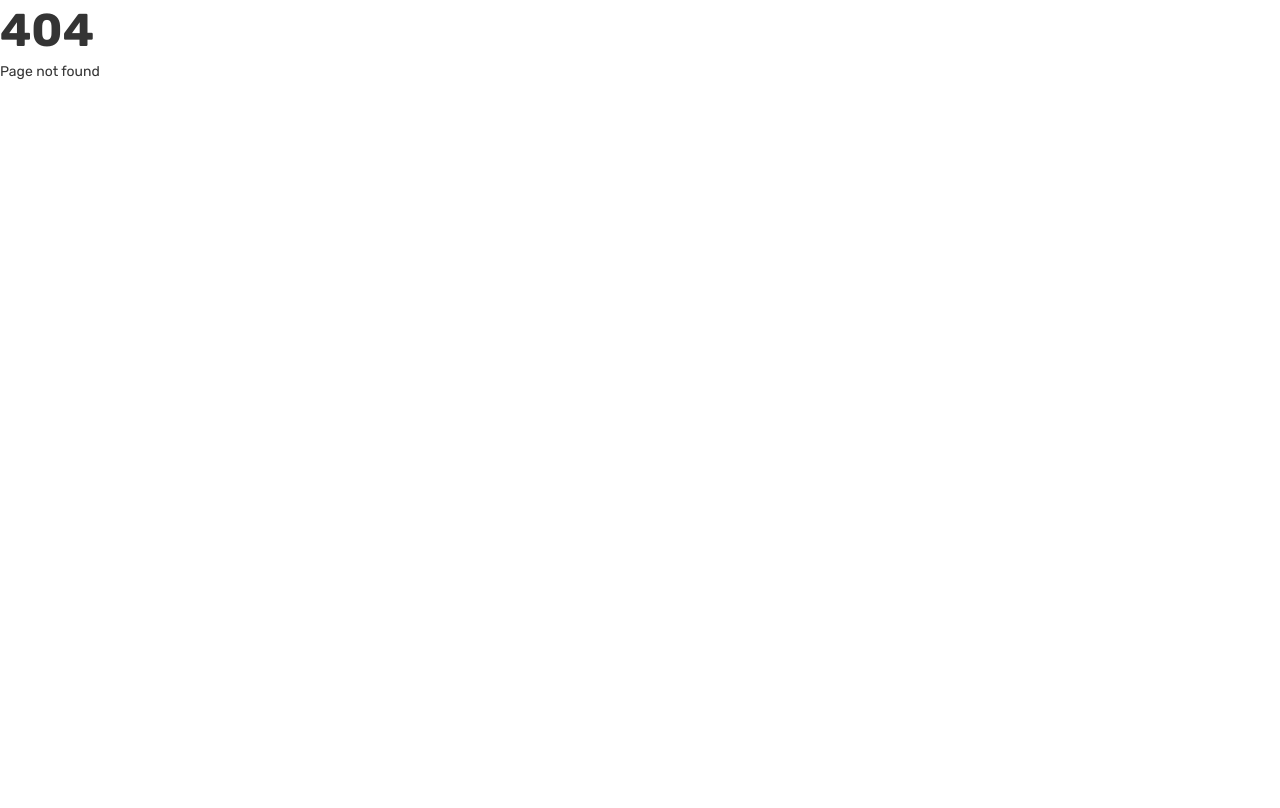
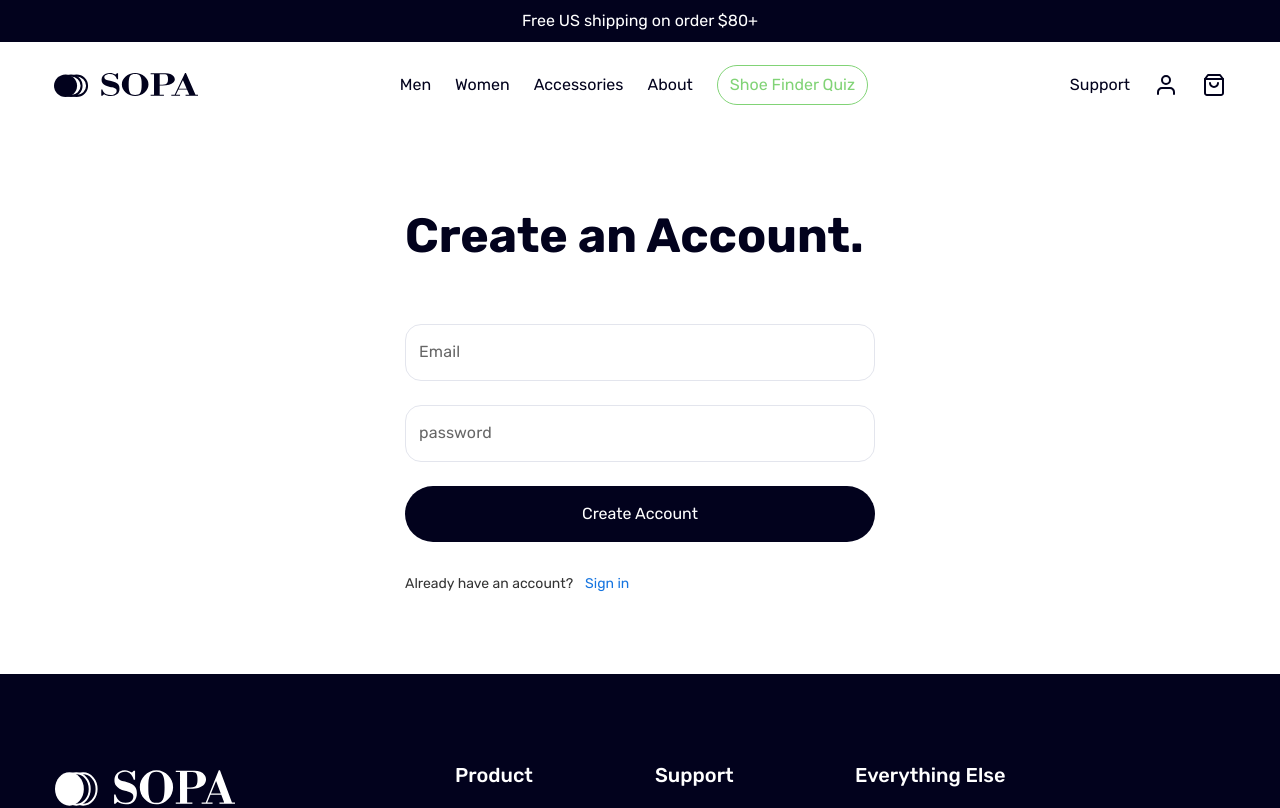
Before and after one commit to SOPA-shop/SOPA-FE-REACT, a React (Vite) app: page /join in a window 1280 px wide. Before the commit this address had no page. Shown: the top 808 px of the page. Built offline with nearby package versions, Linux system fonts and the light colour scheme.

Commit message:
[ADD] add base auth and join page

```diff
--- a/src/App.jsx
+++ b/src/App.jsx
@@ -1,11 +1,14 @@
 import { Route, Routes } from 'react-router-dom'
 import ErrorPage from './pages/error-pages/ErrorPage.jsx'
 import Layout from './layout/Layout.jsx'
+import Join from './pages/Auth/join/Join.jsx'
 
 function App() {
   return (
     <Routes>
-      <Route path="/" element={<Layout />}></Route>
+      <Route path="/" element={<Layout />}>
+        <Route path="/join" element={<Join />} />
+      </Route>
       <Route path="*" element={<ErrorPage />} />
     </Routes>
   )
--- /dev/null
+++ b/src/component/BaseInputText.jsx
@@ -0,0 +1,47 @@
+import TextField from '@mui/material/TextField'
+import { styled } from '@mui/system'
+import { useField } from 'formik'
+
+const InputField = styled(TextField)({
+  '& .MuiInputBase-root': {
+    fontSize: '16px',
+    borderRadius: '16px',
+    fontFamily: 'Rubik',
+    '& .MuiInputBase-input': {
+      padding: '17px 20px',
+    },
+  },
+  '& .MuiInputLabel-root': {
+    fontSize: '16px',
+    fontFamily: 'Rubik',
+  },
+})
+
+const BaseInputText = ({ ...props }) => {
+  const [field, error] = useField(props)
+
+  console.log('meta.error', error)
+  return (
+    <InputField
+      {...field}
+      {...props}
+      error={error.error && error.touched}
+      sx={{
+        '& .MuiOutlinedInput-root': {
+          '& fieldset': {
+            borderWidth: '1px',
+            borderColor: error.value && !error.error ? '#3184FF' : '#E3E5ED',
+          },
+          '&:hover fieldset': {
+            // borderColor: '#3184FF', // màu khi hover --- tạm thời để sau có thể sử dụng
+          },
+        },
+        '& .MuiInputLabel-root': {
+          color: error.value && !error.error && '#3184FF',
+        },
+      }}
+    />
+  )
+}
+
+export default BaseInputText
--- /dev/null
+++ b/src/component/button/ButtonWithText.jsx
@@ -0,0 +1,29 @@
+import PropTypes from 'prop-types'
+
+const ButtonWithText = ({ content, ...props }) => {
+  return (
+    <button
+      style={{
+        width: '100%',
+        height: 'max-content',
+        border: 'none',
+        padding: '17px 24px',
+        borderRadius: '32px',
+        textAlign: 'center',
+        backgroundColor: '#02021D',
+        color: '#FFFFFF',
+        fontSize: '16px',
+        fontWeight: '400',
+        lineHeight: '22px',
+        cursor: 'pointer',
+      }}
+      {...props}
+    >
+      {content}
+    </button>
+  )
+}
+ButtonWithText.propTypes = {
+  content: PropTypes.string.isRequired,
+}
+export default ButtonWithText
--- /dev/null
+++ b/src/containts/regex_variables.js
@@ -0,0 +1,2 @@
+export const emailRegex = /^[^\s@]+@[^\s@]+\.[^\s@]+$/
+export const passwordRegex = /^(?=.*[A-Za-z])(?=.*\d)[A-Za-z\d]{8,}$/
--- /dev/null
+++ b/src/containts/validation/validation-schema.js
@@ -0,0 +1,16 @@
+import * as Yup from 'yup'
+import { emailRegex, passwordRegex } from '../regex_variables.js'
+
+const validateEmailAndPassword = Yup.object().shape({
+  emailAddress: Yup.string()
+    .email('Invalid email')
+    .matches(emailRegex, 'email must only contain letters and numbers')
+    .required('Email is required'),
+  password: Yup.string()
+    .min(6, 'Password must be at least 6 characters')
+    .max(30, 'Password must be at most 30 characters')
+    .matches(passwordRegex, 'Password must only contain letters and numbers')
+    .required('Password is required'),
+})
+
+export default validateEmailAndPassword
--- a/src/index.css
+++ b/src/index.css
@@ -11,10 +11,6 @@ body {
     flex-direction: column;
 }
 
-a {
-    text-decoration: none;
-}
-
 ul {
     list-style: none;
 }
--- /dev/null
+++ b/src/layout/Auth/AuthForm.jsx
@@ -0,0 +1,18 @@
+import PropTypes from 'prop-types'
+import './AuthForm.scss'
+
+const AuthForm = ({ title, children }) => {
+  return (
+    <div className="auth">
+      <h1 className="auth__title">{title}</h1>
+      <div className="auth__content">{children}</div>
+    </div>
+  )
+}
+
+AuthForm.propTypes = {
+  title: PropTypes.string.isRequired,
+  children: PropTypes.node.isRequired,
+}
+
+export default AuthForm
--- /dev/null
+++ b/src/layout/Auth/AuthForm.scss
@@ -0,0 +1,16 @@
+@import "src/assets/scss/config_variables.scss";
+@import "src/assets/scss/mixin-variables.scss";
+
+.auth {
+  @include flex-gap(column, null, 60px);
+  margin: 80px auto;
+  width: max-content;
+  max-width: 470px;
+
+  &__title {
+    display: block;
+    width: 470px;
+    @include text($font-size-48, $font-weight-700, 56px, $primary-color-black);
+  }
+
+}
--- a/src/layout/Layout.jsx
+++ b/src/layout/Layout.jsx
@@ -12,7 +12,14 @@ const Layout = () => {
       }}
     >
       <Header />
-      <main style={{ flex: '1 1 0', marginTop: '128px' }}>
+      <main
+        style={{
+          flex: '1 1 0',
+          marginTop: '128px',
+          width: '1172px',
+          margin: '128px auto 0 auto',
+        }}
+      >
         <Outlet />
       </main>
       <Footer />
--- /dev/null
+++ b/src/pages/Auth/join/Join.jsx
@@ -0,0 +1,57 @@
+import AuthForm from '../../../layout/Auth/AuthForm.jsx'
+import { Field, Form, Formik } from 'formik'
+import BaseInputText from '../../../component/BaseInputText.jsx'
+import validateEmailAndPassword from '../../../containts/validation/validation-schema.js'
+import './Join.scss'
+import ButtonWithText from '../../../component/button/ButtonWithText.jsx'
+import { Link } from 'react-router-dom'
+
+const Join = () => {
+  const handleSubmit = (values) => {
+    console.log(values)
+  }
+
+  return (
+    <Formik
+      initialValues={{
+        emailAddress: '',
+        password: '',
+      }}
+      onSubmit={handleSubmit}
+      validationSchema={validateEmailAndPassword}
+    >
+      {(props) => (
+        <AuthForm title="Create an Account.">
+          <div className="join__content">
+            <Form className="join__form" onSubmit={props.handleSubmit}>
+              <Field
+                name="emailAddress"
+                type="email"
+                as={BaseInputText}
+                label="Email"
+                onBlur={() => props.setFieldTouched('emailAddress', true)}
+                helperText={
+                  props.touched.emailAddress && props.errors.emailAddress
+                }
+              />
+              <Field
+                name="password"
+                type="password"
+                as={BaseInputText}
+                label="password"
+                onBlur={() => props.setFieldTouched('password', true)}
+                helperText={props.touched.password && props.errors.password}
+              />
+              <ButtonWithText content="Create Account" type="submit" />
+            </Form>
+            <div className="join__navigator">
+              <span>Already have an account?</span>
+              <Link to="/login">Sign in</Link>
+            </div>
+          </div>
+        </AuthForm>
+      )}
+    </Formik>
+  )
+}
+export default Join
--- /dev/null
+++ b/src/pages/Auth/join/Join.scss
@@ -0,0 +1,14 @@
+@import "src/assets/scss/config_variables.scss";
+@import "src/assets/scss/mixin-variables.scss";
+
+.join__content {
+  @include flex-gap(column, null, 32px);
+
+  .join__form {
+    @include flex-gap(column, null, 24px);
+  }
+
+  .join__navigator {
+    @include flex-gap(row, 12px);
+  }
+}
```
Also changed, not shown: package.json (+8 -1 lines), 1 other file (tests, documents, lock files or other folders).
